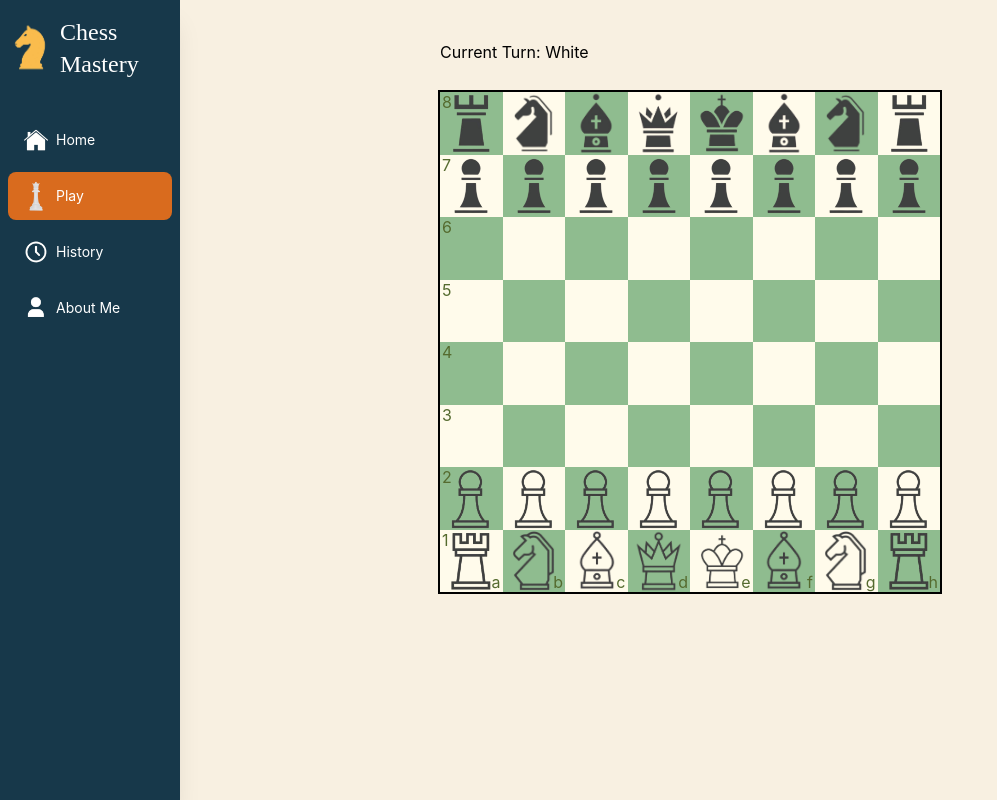
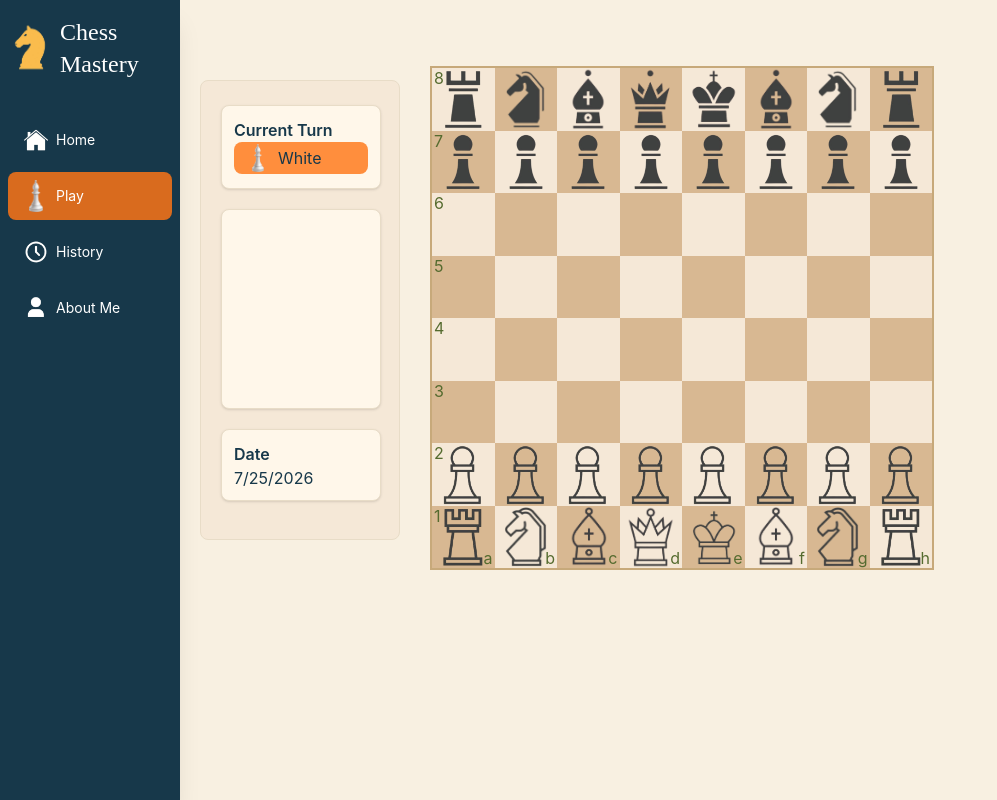
Before and after one commit to rameenali19/Chess-Game, a React (Vite) app: page /game/1 in a window 1280 px wide. Shown: the whole page, without its empty margins (0-997 px from the left). Built offline with nearby package versions, Linux system fonts and the light colour scheme; no server answers.

Commit message:
Design changes

```diff
--- /dev/null
+++ b/src/Components/GamePageInfo.jsx
@@ -0,0 +1,36 @@
+function Info({ turn }) {
+
+  const src = turn === "White" ? "/white-piece-navbar.png" : "/blue-chess-piece.png";
+
+  return (
+    <div className="bg-[#F5E8D7] w-50 px-5 border-[#E8DCC7] border rounded-lg mt-10">
+
+      <div className=" bg-[#FFF7EA] shadow-sm border border-[#E8DCC7]
+        px-3 h-21 w-40 mt-6 flex flex-col py-3 rounded-lg font-inter text-[#17384A]">
+        <div>
+          <h1 className="font-semibold">Current Turn</h1>
+          <div className="h-8 w-full bg-[#ff8e3d] rounded-lg px-2 py-1 flex items-center ">
+            <img src={src} alt="piece image " className="w-8 h-7 mr-1 object-contain" />
+            {turn}
+          </div>
+        </div>
+      </div>
+
+
+      <div className=" bg-[#FFF7EA] shadow-sm border border-[#E8DCC7]
+        px-3 h-50 w-40 mt-5  flex flex-col py-3 rounded-lg font-inter text-[#17384A]">
+      </div>
+
+      <div className=" bg-[#FFF7EA] shadow-sm border border-[#E8DCC7]
+        px-3 h-18 w-40 mt-5 flex flex-col py-3 rounded-lg font-inter text-[#17384A]">
+        <div>
+          <h1 className="font-semibold">Date</h1>
+          <h1>{new Date().toLocaleDateString()}</h1>
+        </div>
+      </div>
+
+
+    </div>
+  )
+}
+export default Info
--- a/src/HistoryPageComponents/HistoryButton.jsx
+++ b/src/Components/HistoryButton.jsx
@@ -9,8 +9,10 @@ function HistoryButton({ game, deleteGame }) {
         px-6 hover:shadow-md hover:-translate-y-0.5 transition h-20 w-full
           flex items-center text-xl rounded-lg justify-between" >
 
-      <span className="hover:cursor-pointer mx-7 font-inter text-xl
+      <div>
+        <span className="hover:cursor-pointer mx-7 font-inter text-xl
        text-[#17384A] font-semibold">Game # {game.id}</span>
+      </div>
 
       <div className="flex gap-5 font-inter text-sm font-semibold">
 
--- a/src/Components/NavBar.jsx
+++ b/src/Components/NavBar.jsx
@@ -52,7 +52,7 @@ function NavBar() {
           `}
         >
           <img src="/white-piece-navbar.png" alt="Clock Image"
-            className="w-8 h-8 mr-1"
+            className="w-8 h-8 mr-1 object-contain"
           ></img>
 
           Play
--- a/src/Components/Square.jsx
+++ b/src/Components/Square.jsx
@@ -4,7 +4,7 @@ function Square({ row, col, piece, onClick, selected, possibleMoves, possibleCap
   const whiteBox = (row + col) % 2 === 0;
   const blackBox = (row + col) % 2 !== 0;
   let alphabetarray = ["a", "b", "c", "d", "e", "f", "g", "h"];
-  let squareColor = whiteBox ? "bg-[rgb(143,188,143)]" : "bg-amber-50";
+  let squareColor = whiteBox ? "bg-[#F5E8D7]" : "bg-[#D8B892]";
   if (selected) squareColor = "bg-sky-300";
   if (checkingPiece) squareColor = "bg-yellow-200 ";
   if (possibleCaptures) squareColor = "bg-red-300";
--- a/src/Pages/GamePage.jsx
+++ b/src/Pages/GamePage.jsx
@@ -2,6 +2,7 @@ import ChessBoard from "../Components/ChessBoard";
 import { useState } from "react";
 import NavBar from "../Components/NavBar";
 import { useParams } from "react-router-dom";
+import Info from "../Components/GamePageInfo";
 
 function GamePage() {
   const [turn, setTurn] = useState("White")
@@ -13,16 +14,15 @@ function GamePage() {
     <div className="bg-[rgb(248,240,225)] min-h-screen ">
 
       <NavBar />
-      <div>
 
-        <div className="ml-100 p-10">
-          <div>{
-            isStaleMate ? "Stalemate!" : (
-              checkMate ? (turn === "White" ? "CheckMate! Black Wins"
-                : "CheckMate! White Wins")
-                : `Current Turn: ${turn}`)
-          }</div>
-          <div className="ring-2 ring-black translate-y-7 h-125 w-125 grid grid-cols-8">
+      <main className="ml-40 p-10 flex gap-8 ">
+
+        <Info
+          turn={turn}
+        />
+
+        <div className="ring-2 ring-[#C7A97A] translate-y-7 h-125 w-125 grid grid-cols-8
+          ">
           <ChessBoard
             turn={turn}
             setTurn={setTurn}
@@ -33,9 +33,8 @@ function GamePage() {
             id={id}
           />
         </div>
-        </div>
 
-      </div>
+      </main>
 
     </div>
   )
--- a/src/Pages/HistoryPage.jsx
+++ b/src/Pages/HistoryPage.jsx
@@ -3,8 +3,9 @@ import { createGameInfo } from "../Chess/Board";
 import NavBar from "../Components/NavBar";
 import { Navigate, useNavigate } from "react-router-dom";
 import { useEffect, useState } from "react";
-import HistoryButton from "../HistoryPageComponents/HistoryButton";
-import HistoryNavBar from "../HistoryPageComponents/HistoryNavBar";
+import HistoryButton from "../Components/HistoryButton";
+import HistoryNavBar from "../Components/HistoryNavBar";
+
 
 
 function HistoryPage() {
```
Also changed, not shown: public/blue-chess-piece.png (added), public/white-piece-navbar.png, src/Components/CapturedPieces.jsx (deleted), src/Components/GameInfo.jsx (deleted), src/Components/HistoryNavBar.jsx (renamed from src/HistoryPageComponents/HistoryNavBar.jsx), src/Components/Piece.jsx (deleted), src/Components/Popup.jsx (deleted). Lines whose indentation alone changed are shown as unchanged.
